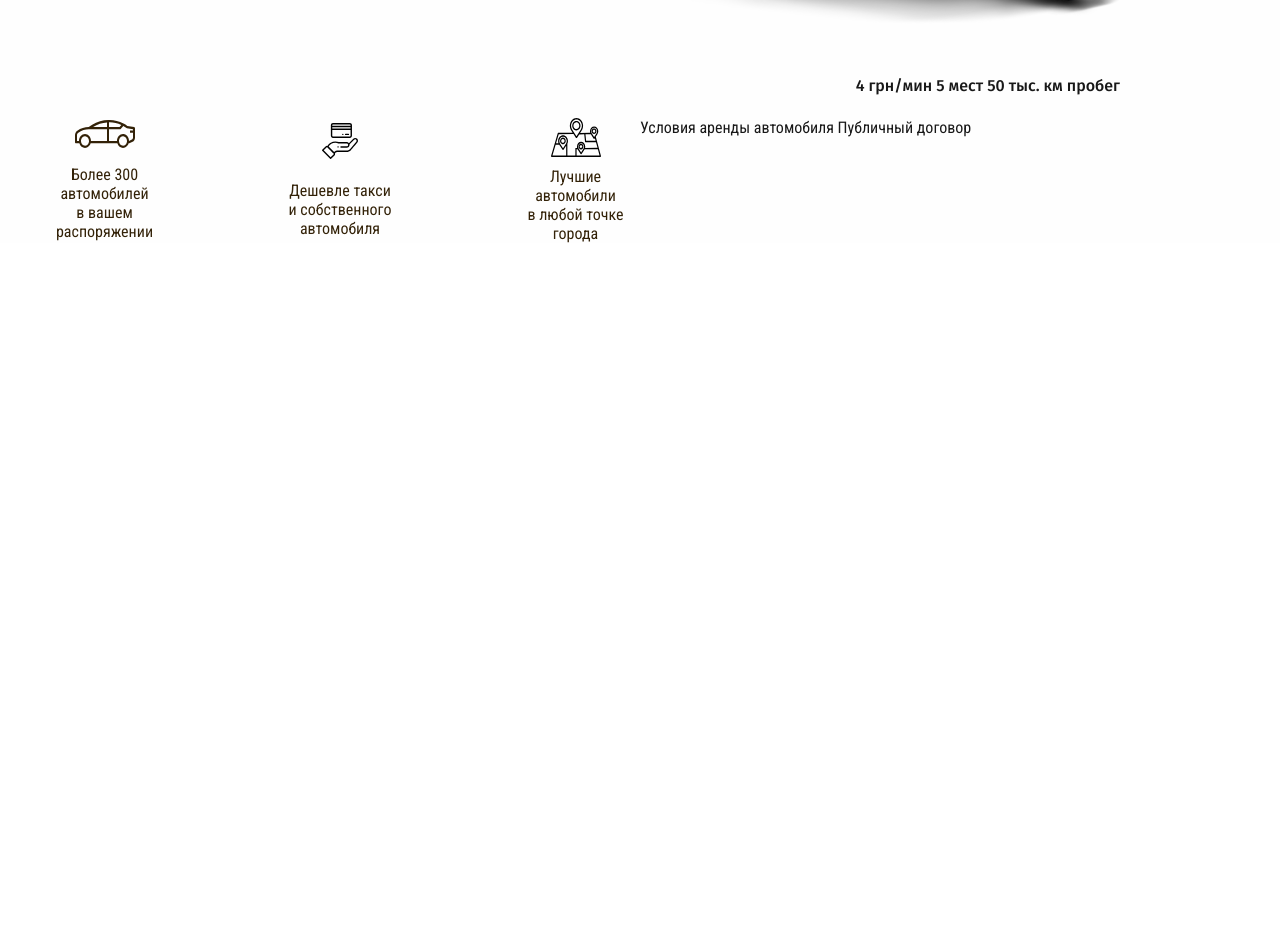
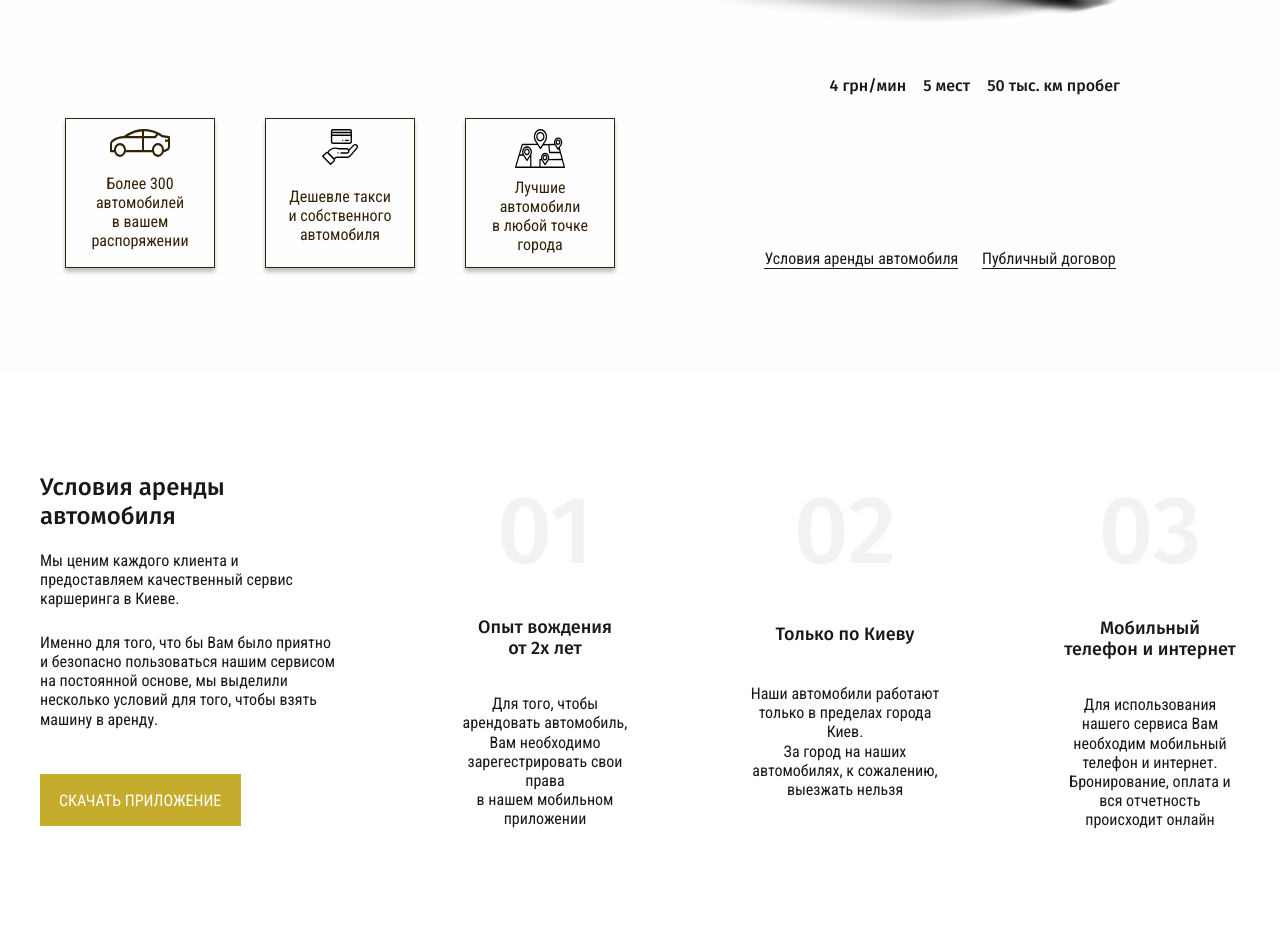
Before and after one commit to Valentyn-Lyaskovskiy/Car-Sharing, a plain HTML site: page index.html in a window 1280 px wide. Shown: the part 541-1470 px from the top of the page. Before the commit the page ends 800 px from the top, so only its background shows below. Drawn offline with nearby package versions, Linux system fonts and the light colour scheme.

Commit message:
All on my own)))

```diff
--- a/css/style.css
+++ b/css/style.css
@@ -118,6 +118,7 @@ li {
 
 .top {
   background: #fefefe;
+  padding-bottom: 10.5rem;
 }
 
 .top__heading {
@@ -171,7 +172,12 @@ li {
   background: #c5ac2d;
   border: 1px solid transparent;
   padding: 1.6rem 1.9rem 1.5rem 1.8rem;
-  transition: all 0.7s ease;
+  transition: all 0.5s ease;
+  display: inline-block;
+}
+
+.heading-top__txt2 span + span{
+  padding-left: 1.3rem;
 }
 
 .heading-top__txt2 {
@@ -193,14 +199,14 @@ li {
   align-items: center;
 }
 
-.bottom-top__link:hover {
+/* .bottom-top__link:hover {
   text-decoration: underline;
-}
+} */
 
 .bottom-top__link {
   text-align: center;
-  color: #181818;
   cursor: pointer;
+  border-bottom: 1px solid #181818;
 }
 
 .top__bottom {
@@ -239,22 +245,40 @@ li {
 
 /*             Bottom            */
 
+.top__bottom{
+  display: flex;
+  align-items:flex-end;
+}
+
 .bottom-top__left,
 .bottom-top__right{
   width: 50%;
 }
 
+.bottom-top__right{
+  text-align: center;
+}
+
 .bottom-top__left{
   display: flex;
-  justify-content: space-between;
+  justify-content: space-around;
 }
 
+.bottom-top__item:hover{
+  transform: scale(1.25);
+}
 
 .bottom-top__item{
+  transition: all .7s ease;
+  width: 15rem;
+  height: 15rem;
   text-align: center;
   display: flex;
   flex-direction: column;
   align-items: center;
+  cursor: pointer;
+  box-shadow: 0px 4px 4px rgba(0, 0, 0, 0.25);border: 1px solid #332208;
+  padding: 1rem;
 }
 
 .bottom-top__img-1{
@@ -272,3 +296,108 @@ li {
 .bottom-top__text{
   max-width: 12.9rem;
 }
+
+.bottom-top__link:not(:last-child){
+  margin-right: 2rem;
+}
+
+/*   Rent   */
+
+.rent{
+  padding: 10rem 0;
+}
+
+.rent__inner{
+  display: flex;
+  justify-content: space-between;
+}
+
+.rent__heading{
+  max-width: 30rem;
+}
+
+.heading-top__title_h2:not(:last-child){
+  margin: 0 0 2rem 0;
+}
+
+.heading-top__title_h2{
+  font-size: 24px;
+  line-height: 121%;
+  max-width: 19rem;
+}
+
+.heading-top__text-rent:not(:last-child){
+  margin: 0 0 2.5rem 0;
+}
+
+.heading-top__text-rent{
+  line-height: 119%;
+  font-weight: 400;
+  color: #181818;
+  text-align: left;
+  font-size: 1.6rem;
+}
+
+.rent__number_1:not(:last-child){
+  margin-bottom: 2.9rem;
+}
+
+.rent__number_2:not(:last-child){
+  margin-bottom: 3.6rem;
+}
+
+.rent__number_3:not(:last-child){
+  margin-bottom: 3rem;
+}
+
+.rent__number{
+  font-family: 'Fira Sans';
+  font-style: normal;
+  font-weight: 500;
+  font-size: 9.6rem;
+  line-height: 120%;
+  text-align: center;
+  color: #181818;
+  opacity: 0.05;
+}
+
+.rent__title:not(:last-child){
+  margin-bottom: 3.5rem;
+}
+
+.rent__title_2:not(:last-child){
+  margin-bottom: 3.9rem;
+}
+
+.rent__title{
+  font-family: 'Fira Sans';
+  font-style: normal;
+  font-weight: 500;
+  font-size: 1.8rem;
+  line-height: 117%;
+  color: #181818;
+}
+
+.rent__right-item{
+  max-width: 25rem;
+  text-align: center;
+  /* display: grid; */
+}
+
+.rent__text_1{
+  /* margin-top: auto; */
+  max-width: 17rem;
+}
+
+.rent__text_2{
+  max-width: 19rem;
+  /* margin-top: auto; */
+}
+
+.rent__text_3{
+  max-width: 18rem;
+}
+
+.rent__link{
+  margin-top: 2rem;
+}
--- a/index.html
+++ b/index.html
@@ -73,7 +73,9 @@
                       alt="Car image"
                     />
                     <p class="heading-top__txt2">
-                      4 грн/мин 5 мест 50 тыс. км пробег
+                      <span>4 грн/мин</span>
+                      <span>5 мест</span>
+                      <span>50 тыс. км пробег</span>
                     </p>
                   </div>
                   <div class="swiper-slide heading-top__item">
@@ -83,7 +85,9 @@
                       alt="Car image"
                     />
                     <p class="heading-top__txt2">
-                      4 грн/мин 5 мест 50 тыс. км пробег
+                      <span>4 грн/мин</span>
+                      <span>5 мест</span>
+                      <span>50 тыс. км пробег</span>
                     </p>
                   </div>
                   <div class="swiper-slide heading-top__item">
@@ -93,7 +97,9 @@
                       alt="Car image"
                     />
                     <p class="heading-top__txt2">
-                      4 грн/мин 5 мест 50 тыс. км пробег
+                      <span>4 грн/мин</span>
+                      <span>5 мест</span>
+                      <span>50 тыс. км пробег</span>
                     </p>
                   </div>
                   <div class="swiper-slide heading-top__item">
@@ -103,7 +109,9 @@
                       alt="Car image"
                     />
                     <p class="heading-top__txt2">
-                      4 грн/мин 5 мест 50 тыс. км пробег
+                      <span>4 грн/мин</span>
+                      <span>5 мест</span>
+                      <span>50 тыс. км пробег</span>
                     </p>
                   </div>
                   <div class="swiper-slide heading-top__item">
@@ -113,7 +121,9 @@
                       alt="Car image"
                     />
                     <p class="heading-top__txt2">
-                      4 грн/мин 5 мест 50 тыс. км пробег
+                      <span>4 грн/мин</span>
+                      <span>5 мест</span>
+                      <span>50 тыс. км пробег</span>
                     </p>
                   </div>
                   <div class="swiper-slide heading-top__item">
@@ -123,7 +133,9 @@
                       alt="Car image"
                     />
                     <p class="heading-top__txt2">
-                      4 грн/мин 5 мест 50 тыс. км пробег
+                      <span>4 грн/мин</span>
+                      <span>5 мест</span>
+                      <span>50 тыс. км пробег</span>
                     </p>
                   </div>
                 </div>
@@ -158,6 +170,46 @@
             </div>
           </div>
         </section>
+
+        <section class="rent">
+          <div class="rent__container container">
+            <div class="rent__inner">
+              <div class="rent__heading heading-top">
+                  <h2 class="heading-top__title heading-top__title_h2">Условия аренды автомобиля</h2>
+                  <p class="heading-top__text heading-top__text-rent">
+                    Мы ценим каждого клиента и предоставляем качественный сервис каршеринга в Киеве.
+                  </p>
+                  <p class="heading-top__text heading-top__text-rent">
+                    Именно для того, что бы Вам было приятно и безопасно пользоваться нашим сервисом на постоянной основе, мы выделили несколько условий для того, чтобы взять машину в аренду.
+                  </p>
+                  <a class="rent__link download" href="#"
+                    >Скачать приложение</a>
+              </div>
+                    <div class="rent__right-item">
+                      <div class="rent__number rent__number_1">01</div>
+                      <div class="rent__title">Опыт вождения <br>от 2х лет
+                      </div>
+                      <p class="rent__text rent__text_1">Для того, чтобы арендовать автомобиль, Вам необходимо зарегестрировать свои права <br>в нашем мобильном приложении</p>
+                    </div>
+                    <div class="rent__right-item">
+                      <div class="rent__number rent__number_2">02</div>
+                      <div class="rent__title rent__title_2">Только по Киеву</div>
+                      <p class="rent__text rent__text_2">Наши автомобили работают только в пределах города
+                        Киев.<br>
+                        За город на наших автомобилях, к сожалению,
+                        выезжать нельзя
+                        </p>
+                    </div>
+                    <div class="rent__right-item">
+                      <div class="rent__number rent__number_3">03</div>
+                      <div class="rent__title">Мобильный <br>телефон и интернет</div>
+                      <p class="rent__text rent__text_3">Для использования нашего сервиса Вам необходим мобильный телефон и интернет.
+                        Бронирование, оплата и вся отчетность происходит онлайн
+                        </p>
+                    </div>
+            </div>
+          </div>
+        </section>
       </main>
       <footer class="footer"></footer>
     </div>
```
